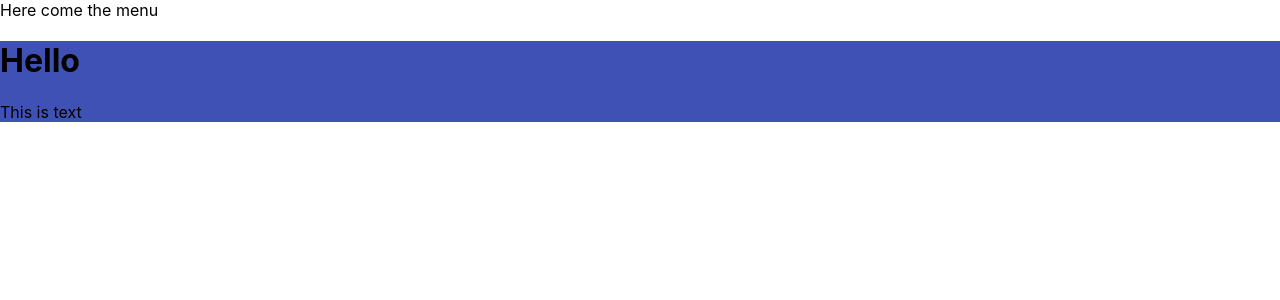
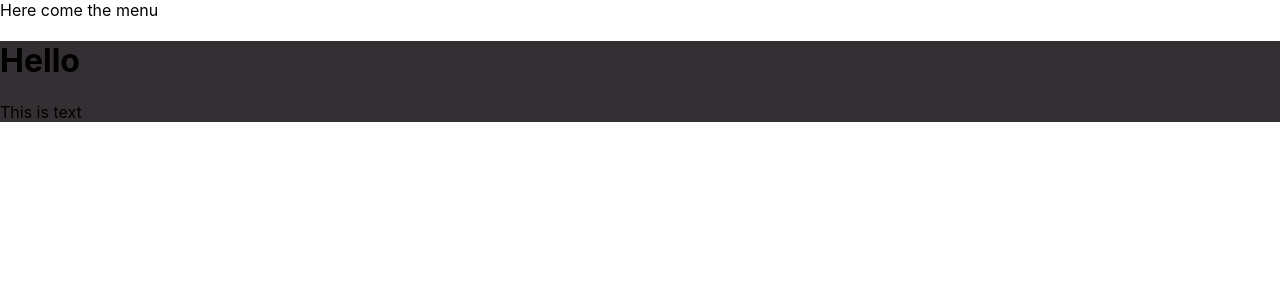
Before and after one commit to dotClique/project2-it2810, a React (Create React App) app: page / in a window 1280 px wide. Shown: the top 300 px of the page. Built offline with nearby package versions, Linux system fonts and the light colour scheme.

Commit message:
fix: Add actual use of the created theme

```diff
--- a/src/App.tsx
+++ b/src/App.tsx
@@ -1,11 +1,14 @@
+import { ThemeProvider } from '@material-ui/styles';
 import { BrowserRouter as Router, Route, Switch } from 'react-router-dom';
 import './App.css';
 import Menu from './components/Menu';
+import { backgroundTheme } from './helpers/themes';
 import Home from './pages/Home/index';
 
 function App() {
   return (
     <div className="App">
+      <ThemeProvider theme={backgroundTheme}>
         <Menu />
         <Router>
           <Switch>
@@ -14,6 +17,7 @@ function App() {
             </Route>
           </Switch>
         </Router>
+      </ThemeProvider>
     </div>
   );
 }
--- a/src/helpers/themes.ts
+++ b/src/helpers/themes.ts
@@ -5,5 +5,8 @@ export const backgroundTheme = createTheme({
     primary: {
       main: '#342f32', // Temporary primary theme
     },
+    secondary: {
+      main: '#dedede', // Temporary secondary theme
+    },
   },
 });
```
Also changed, not shown: .prettierrc.js. Lines whose indentation alone changed are shown as unchanged.
